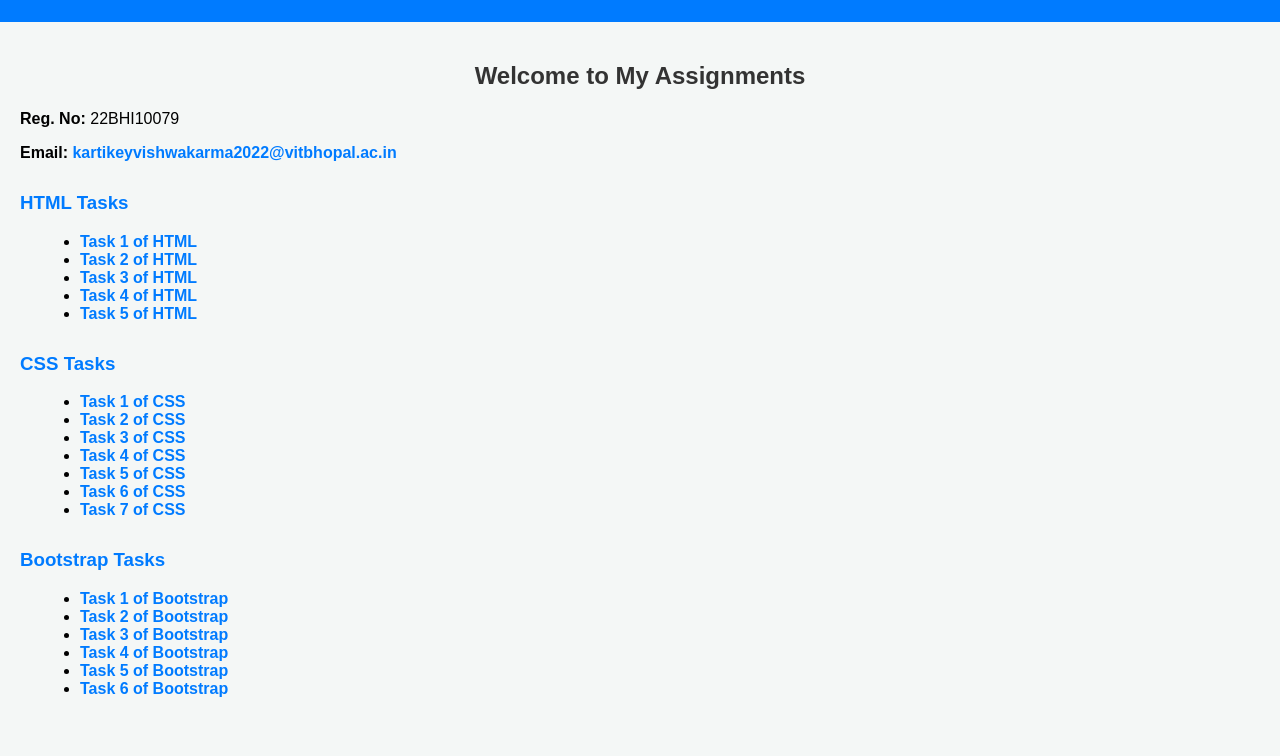
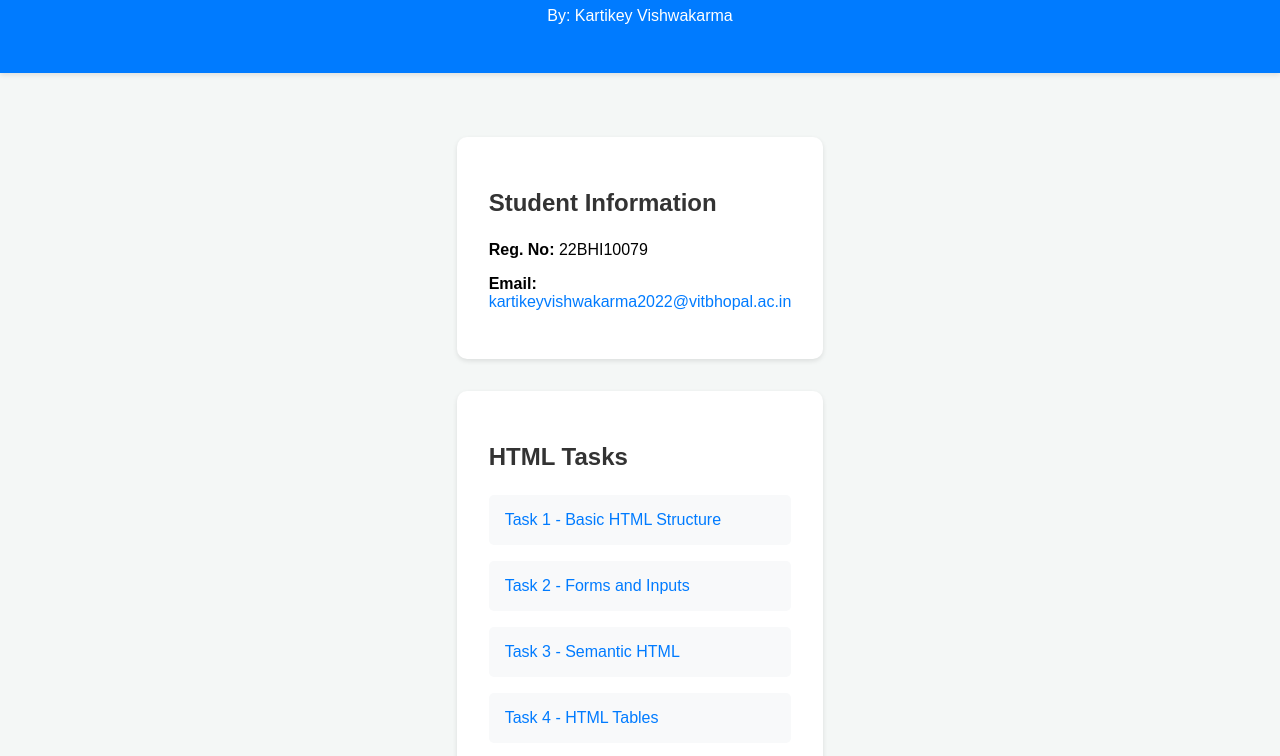
Before and after one commit to Kartikey-Vishwakarma-79/vit-internship-22BHI10079.., a plain HTML site: page index.html in a window 1280 px wide. Shown: the part 105-861 px from the top of the page. Before the commit the page ends 839 px from the top, so only its background shows below. Drawn offline with Linux system fonts and the light colour scheme.

Commit message:
Update index.html

```diff
--- a/index.html
+++ b/index.html
@@ -3,100 +3,152 @@
 <head>
     <meta charset="UTF-8">
     <meta name="viewport" content="width=device-width, initial-scale=1.0">
+    <meta name="description" content="VIT Ethnus MERN Certification Assignments by Kartikey Vishwakarma">
     <title>VIT Ethnus Mern Certification Assignment 1</title>
     <style>
+        :root {
+            --primary-color: #007BFF;
+            --secondary-color: #333;
+            --background-color: #f4f7f6;
+        }
+
         body {
             font-family: 'Arial', sans-serif;
             margin: 0;
+            min-height: 100vh;
+            display: flex;
+            flex-direction: column;
+            background-color: var(--background-color);
+        }
+
+        header {
+            background-color: var(--primary-color);
+            color: white;
+            padding: 2rem;
+            text-align: center;
+            box-shadow: 0 2px 5px rgba(0,0,0,0.1);
+        }
+
+        .container {
+            flex: 1;
+            max-width: 1200px;
+            margin: 0 auto;
+            padding: 2rem;
+        }
+
+        .task-section {
+            background: white;
+            border-radius: 10px;
+            padding: 2rem;
+            margin: 2rem 0;
+            box-shadow: 0 2px 5px rgba(0,0,0,0.1);
+        }
+
+        h2 {
+            color: var(--secondary-color);
+            margin-bottom: 1.5rem;
+        }
+
+        .task-list {
+            display: grid;
+            grid-template-columns: repeat(auto-fill, minmax(250px, 1fr));
+            gap: 1rem;
+            list-style: none;
             padding: 0;
-            background-color: #f4f7f6;
         }
-        header {
-            background-color: #007BFF;
-            color: white;
-            padding: 20px;
-            text-align: center;
+
+        .task-list li {
+            background: #f8f9fa;
+            border-radius: 5px;
+            padding: 1rem;
+            transition: transform 0.2s;
         }
-        header h1 {
-            margin: 0;
+
+        .task-list li:hover {
+            transform: translateY(-3px);
         }
-        .container {
-            padding: 20px;
+
+        a {
+            color: var(--primary-color);
+            text-decoration: none;
+            display: block;
         }
-        h2 {
-            text-align: center;
-            color: #333;
+
+        a:hover {
+            text-decoration: underline;
         }
-        h3 {
-            color: #007BFF;
-            margin-top: 30px;
-        }
-        a {
-            color: #007BFF;
-            text-decoration: none;
-            font-weight: bold;
-        }
-        a:hover {
-            color: #0056b3;
-        }
-        .task-list {
-            margin-left: 20px;
-        }
+
         footer {
-            background-color: #333;
+            background-color: var(--secondary-color);
             color: white;
             text-align: center;
-            padding: 10px 0;
-            position: absolute;
-            bottom: 0;
-            width: 100%;
+            padding: 1rem;
+            margin-top: auto;
+        }
+
+        @media (max-width: 768px) {
+            .container {
+                padding: 1rem;
+            }
+
+            .task-section {
+                padding: 1rem;
+            }
         }
     </style>
 </head>
 <body>
-
     <header>
         <h1>VIT Ethnus MERN Certification Assignment 1</h1>
-    <p>By: Kartikey_Vishwakarma</p>
+        <p>By: Kartikey Vishwakarma</p>
     </header>
 
     <div class="container">
-    <h2>Welcome to My Assignments</h2>
+        <div class="task-section">
+            <h2>Student Information</h2>
             <p><strong>Reg. No:</strong> 22BHI10079</p>
             <p><strong>Email:</strong> <a href="mailto:kartikeyvishwakarma2022@vitbhopal.ac.in">kartikeyvishwakarma2022@vitbhopal.ac.in</a></p>
+        </div>
 
-    <h3>HTML Tasks</h3>
+        <div class="task-section">
+            <h2>HTML Tasks</h2>
             <ul class="task-list">
-        <li><a href="./htmltask/task1.html" target="_blank">Task 1 of HTML</a></li>
-        <li><a href="./htmltask/task2.html" target="_blank">Task 2 of HTML</a></li>
-        <li><a href="./htmltask/task3.html" target="_blank">Task 3 of HTML</a></li>
-        <li><a href="./htmltask/task4.html" target="_blank">Task 4 of HTML</a></li>
-        <li><a href="./htmltask/task5.html" target="_blank">Task 5 of HTML</a></li>
-    </ul>
-
-    <h3>CSS Tasks</h3>
-    <ul class="task-list">
-        <li><a href="./csstask/task1.html" target="_blank">Task 1 of CSS</a></li>
-        <li><a href="./csstask/task2.html" target="_blank">Task 2 of CSS</a></li>
-        <li><a href="./csstask/task3.html" target="_blank">Task 3 of CSS</a></li>
-        <li><a href="./csstask/task4.html" target="_blank">Task 4 of CSS</a></li>
-        <li><a href="./csstask/task5.html" target="_blank">Task 5 of CSS</a></li>
-        <li><a href="./csstask/task6.html" target="_blank">Task 6 of CSS</a></li>
-        <li><a href="./csstask/task7.html" target="_blank">Task 7 of CSS</a></li>
-    </ul>
-
-    <h3>Bootstrap Tasks</h3>
-    <ul class="task-list">
-        <li><a href="./Bootstraptask/task1.html" target="_blank">Task 1 of Bootstrap</a></li>
-        <li><a href="./Bootstraptask/task2.html" target="_blank">Task 2 of Bootstrap</a></li>
-        <li><a href="./Bootstraptask/task3.html" target="_blank">Task 3 of Bootstrap</a></li>
-        <li><a href="./Bootstraptask/task4.html" target="_blank">Task 4 of Bootstrap</a></li>
-        <li><a href="./Bootstraptask/task5.html" target="_blank">Task 5 of Bootstrap</a></li>
-        <li><a href="./Bootstraptask/task6.html" target="_blank">Task 6 of Bootstrap</a></li>
+                <li><a href="./htmltask/task1.html" target="_blank" rel="noopener noreferrer">Task 1 - Basic HTML Structure</a></li>
+                <li><a href="./htmltask/task2.html" target="_blank" rel="noopener noreferrer">Task 2 - Forms and Inputs</a></li>
+                <li><a href="./htmltask/task3.html" target="_blank" rel="noopener noreferrer">Task 3 - Semantic HTML</a></li>
+                <li><a href="./htmltask/task4.html" target="_blank" rel="noopener noreferrer">Task 4 - HTML Tables</a></li>
+                <li><a href="./htmltask/task5.html" target="_blank" rel="noopener noreferrer">Task 5 - Multimedia Embedding</a></li>
             </ul>
         </div>
 
+        <div class="task-section">
+            <h2>CSS Tasks</h2>
+            <ul class="task-list">
+                <li><a href="./csstask/task1.html" target="_blank" rel="noopener noreferrer">Task 1 - Basic Styling</a></li>
+                <li><a href="./csstask/task2.html" target="_blank" rel="noopener noreferrer">Task 2 - Layout Techniques</a></li>
+                <li><a href="./csstask/task3.html" target="_blank" rel="noopener noreferrer">Task 3 - Responsive Design</a></li>
+                <li><a href="./csstask/task4.html" target="_blank" rel="noopener noreferrer">Task 4 - CSS Animations</a></li>
+                <li><a href="./csstask/task5.html" target="_blank" rel="noopener noreferrer">Task 5 - Flexbox Layout</a></li>
+                <li><a href="./csstask/task6.html" target="_blank" rel="noopener noreferrer">Task 6 - Grid Layout</a></li>
+                <li><a href="./csstask/task7.html" target="_blank" rel="noopener noreferrer">Task 7 - Advanced Selectors</a></li>
+            </ul>
+        </div>
 
+        <div class="task-section">
+            <h2>Bootstrap Tasks</h2>
+            <ul class="task-list">
+                <li><a href="./Bootstraptask/task1.html" target="_blank" rel="noopener noreferrer">Task 1 - Basic Template</a></li>
+                <li><a href="./Bootstraptask/task2.html" target="_blank" rel="noopener noreferrer">Task 2 - Responsive Grid</a></li>
+                <li><a href="./Bootstraptask/task3.html" target="_blank" rel="noopener noreferrer">Task 3 - Bootstrap Components</a></li>
+                <li><a href="./Bootstraptask/task4.html" target="_blank" rel="noopener noreferrer">Task 4 - Navigation Systems</a></li>
+                <li><a href="./Bootstraptask/task5.html" target="_blank" rel="noopener noreferrer">Task 5 - Custom Styling</a></li>
+                <li><a href="./Bootstraptask/task6.html" target="_blank" rel="noopener noreferrer">Task 6 - Bootstrap Utilities</a></li>
+            </ul>
+        </div>
+    </div>
 
+    <footer>
+        <p>&copy; 2023 Kartikey Vishwakarma. All Rights Reserved.</p>
+    </footer>
 </body>
 </html>
```
Lines whose indentation alone changed are shown as unchanged.
